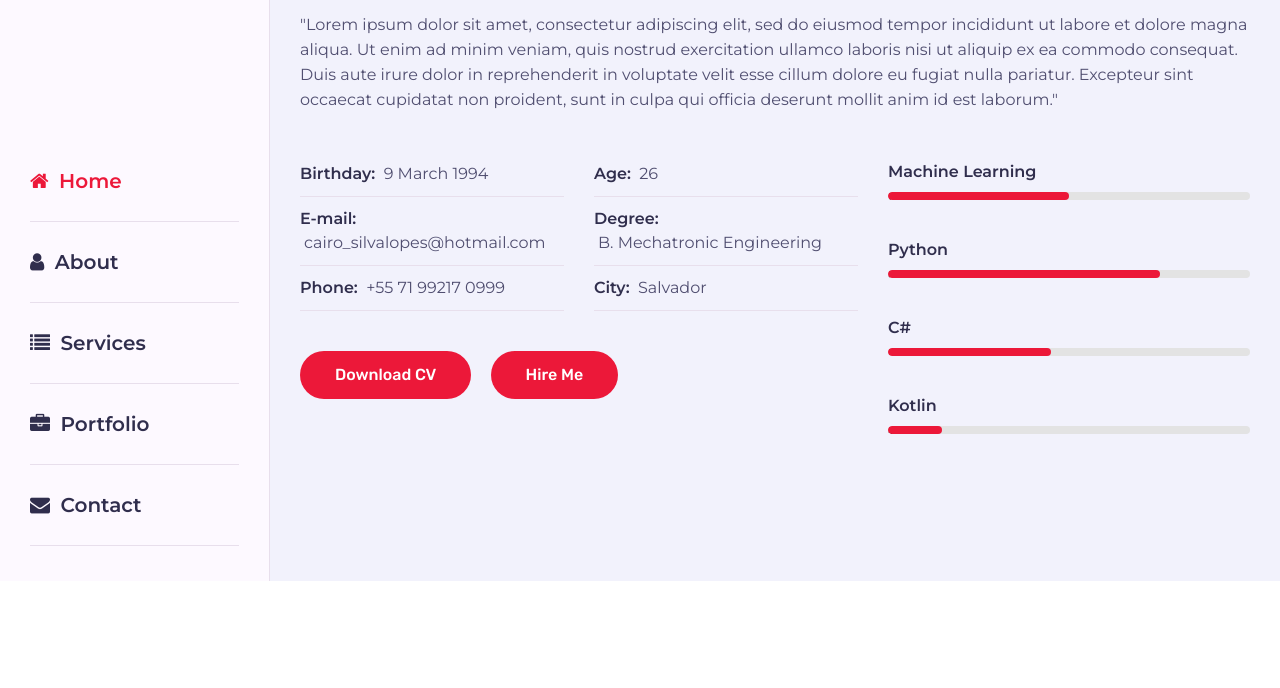
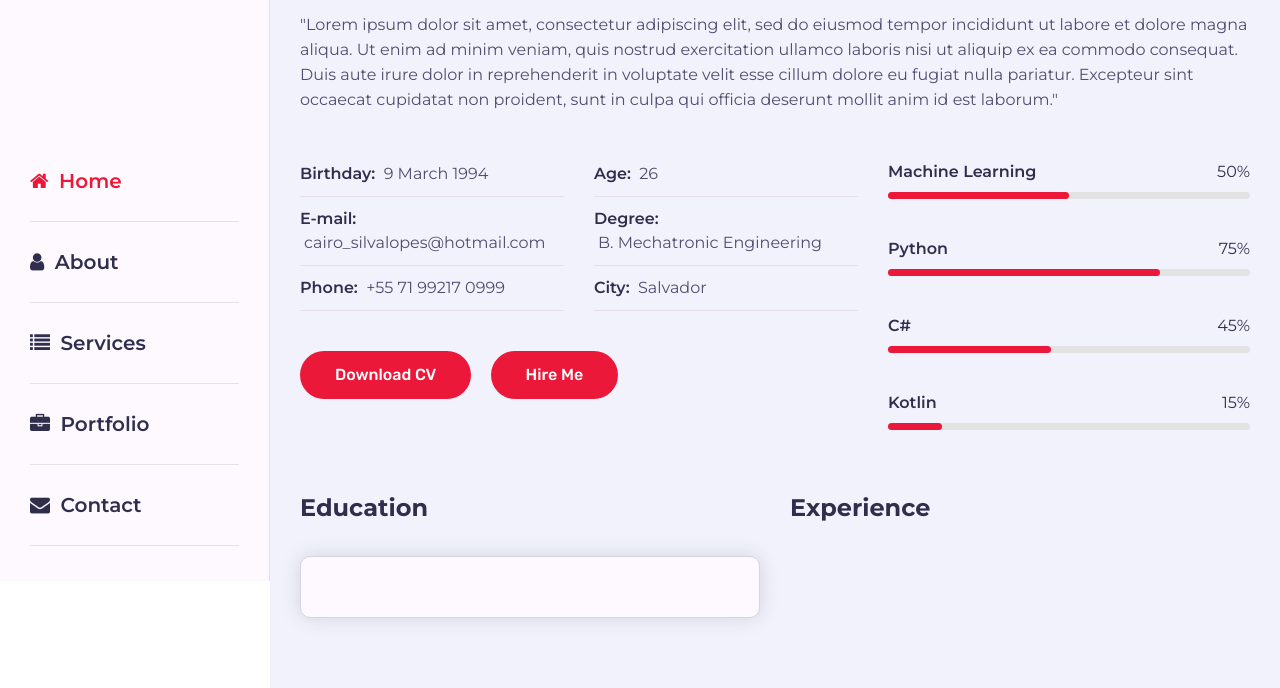
Before and after one commit to cairolopes/cairolopes.github.io, a plain HTML site: page index.html in a window 1280 px wide. Shown: the part 219-907 px from the top of the page. Before the commit the page ends 800 px from the top, so only its background shows below. Drawn offline with Linux system fonts and the light colour scheme.

Commit message:
skills-info finished

```diff
--- a/css/style.css
+++ b/css/style.css
@@ -390,9 +390,8 @@ body{
 }
 .about .about-content .skills .skill-item .progress{
     background-color: #e3e3e3;
-    height: 8px;
+    height: 7px;
     border-radius: 4px;
-    overflow: hidden;
     width: 100%;
     position: relative;
 }
@@ -408,4 +407,42 @@ body{
 }
 .about .about-content .skills .skill-item .skill-percent{
     /* display: none; */
+    line-height: 40px;
+    position: absolute;
+    right: 0;
+    color: #302e4d;
+    top: -40px;
+    font-weight: 400;
+
+
 }
+.about .about-content .education{
+    -ms-flex: 0 0 50%;
+    flex: 0 0 50%;
+    max-width: 50%;
+    margin-top: 30px;
+}
+.about .about-content .experience{
+    -ms-flex: 0 0 50%;
+    flex: 0 0 50%;
+    max-width: 50%;
+    margin-top: 30px;
+}
+.about .about-content h3.title{
+    font-size: 24px;
+    margin-bottom: 30px;
+    font-weight: 700;
+    color: #302e4d;
+}
+.about .about-content .timeline-box{
+    -ms-flex: 0 0 100%;
+    flex: 0 0 100%;
+    max-width: 100%;
+}
+.about .about-content .timeline{
+    background-color: #fdf9ff;
+    padding: 30px 15px;
+    border: 1px solid #d4d4e3;
+    border-radius: 10px;
+    width: 100%;
+}
--- a/index.html
+++ b/index.html
@@ -138,6 +138,22 @@
                                     </div>
 
                                 </div>
+                                <div class="row">
+                                    <div class="education padd-15">
+                                        <h3 class="title">Education</h3>
+                                        <div class="row">
+                                            <div class="timeline-box padd-15">
+                                                <div class="timeline shadow-dark">
+                                                    <div class="circle-dot"></div>
+                                                    <h6></h6>
+                                                </div>
+                                            </div>
+                                        </div>
+                                    </div>
+                                    <div class="experience padd-15">
+                                        <h3 class="title">Experience</h3>
+                                    </div>
+                                </div>
                             </div>
                         </div>
                     </div>
```
